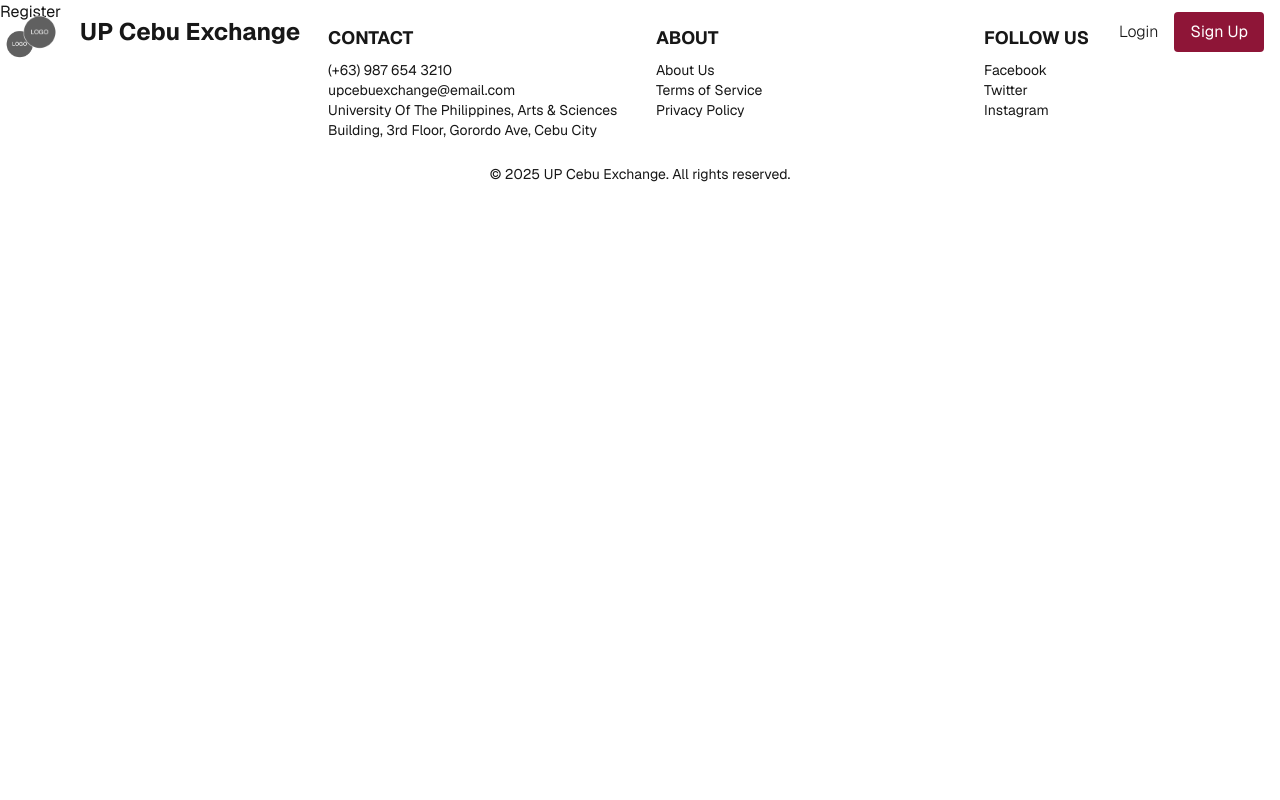
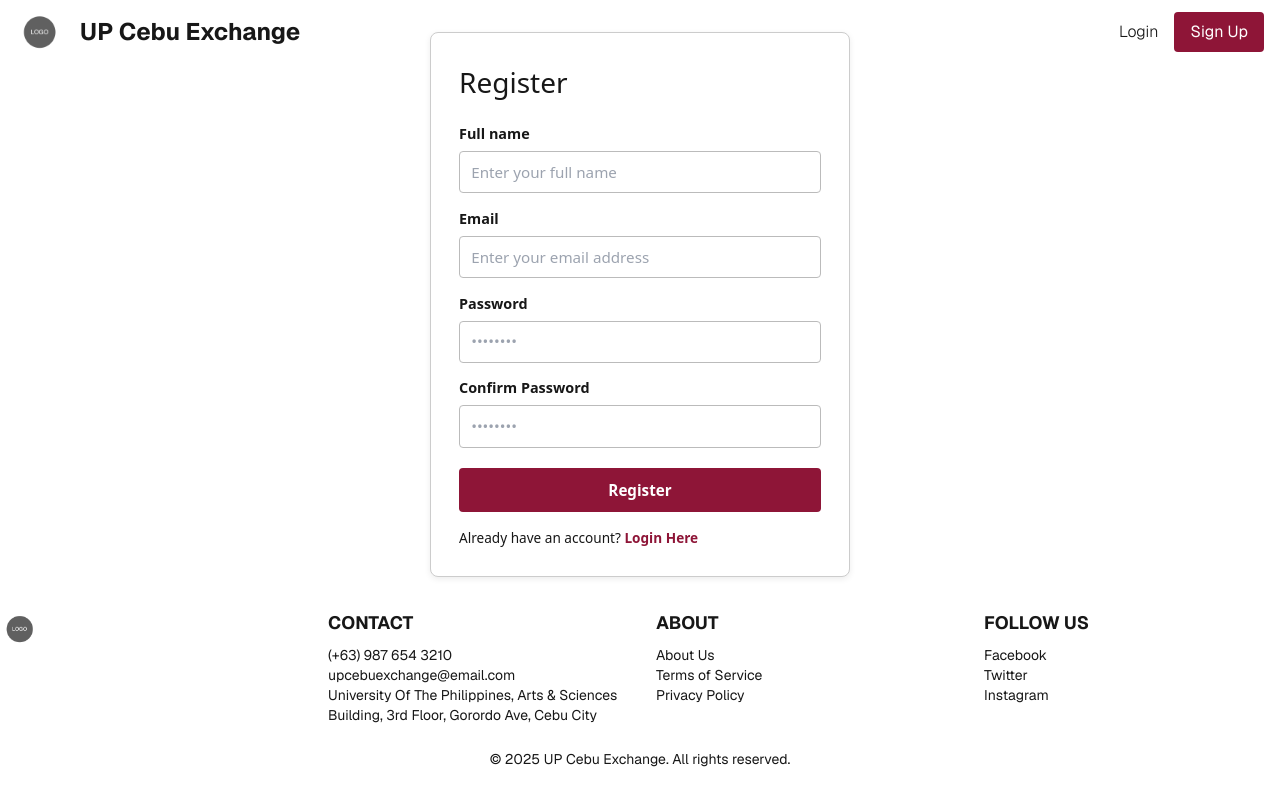
Before and after one commit to EricCatayas/UP-Cebu-Exchange, a Next.js app: page /register in a window 1280 px wide. Built offline with nearby package versions, Linux system fonts and the light colour scheme; no server answers.

Commit message:
feat: registration page

```diff
--- a/src/app/(customer)/register/page.tsx
+++ b/src/app/(customer)/register/page.tsx
@@ -1,7 +1,147 @@
-import React from "react";
+'use client';
+import React, { useState } from 'react';
+import { useAuth } from '@/contexts/AuthContext';
+import { useRouter } from 'next/navigation';
 
 function Register() {
-  return <div>Register</div>;
+  const { register } = useAuth();
+  const router = useRouter();
+
+  const [fullName, setFullName] = useState('');
+  const [email, setEmail] = useState('');
+  const [password, setPassword] = useState('');
+  const [confirm, setConfirm] = useState('');
+
+  const handleSubmit = async (e: React.FormEvent) => {
+    e.preventDefault();
+    // TODO: handle register
+    console.log({ fullName, email, password, confirm });
+    const result = await register(email, password, fullName);
+    console.log('result', result);
+    if (result.success) {
+      // Registration successful
+      console.log('Registration successful');
+      alert('Registration successful! Please verify your email.');
+      router.push('/verify-email');
+    } else {
+      // Handle registration error
+      alert(`Registration failed: ${result.error}`);
+      console.error('Registration error:', result.error);
+    }
+  };
+
+  return (
+    <div style={{ display: 'flex', justifyContent: 'center', padding: '2rem' }}>
+      <div
+        style={{
+          width: '100%',
+          maxWidth: '420px',
+          border: '1px solid #ccc',
+          borderRadius: '8px',
+          padding: '1.75rem',
+          boxShadow: '0 2px 6px rgba(0,0,0,0.08)',
+          background: '#fff',
+          fontFamily: 'system-ui, sans-serif',
+        }}
+      >
+        <h1 style={{ margin: '0 0 1.25rem', fontSize: '1.75rem' }}>Register</h1>
+
+        <form onSubmit={handleSubmit} style={{ display: 'grid', gap: '0.9rem' }}>
+          <label style={{ display: 'grid', gap: '0.4rem' }}>
+            <span style={{ fontSize: '.9rem', fontWeight: 600 }}>Full name</span>
+            <input
+              type="text"
+              required
+              value={fullName}
+              onChange={(e) => setFullName(e.target.value)}
+              placeholder="Enter your full name"
+              style={{
+                padding: '0.55rem 0.7rem',
+                border: '1px solid #bbb',
+                borderRadius: '4px',
+                fontSize: '.95rem',
+              }}
+            />
+          </label>
+
+          <label style={{ display: 'grid', gap: '0.4rem' }}>
+            <span style={{ fontSize: '.9rem', fontWeight: 600 }}>Email</span>
+            <input
+              type="email"
+              required
+              value={email}
+              onChange={(e) => setEmail(e.target.value)}
+              placeholder="Enter your email address"
+              style={{
+                padding: '0.55rem 0.7rem',
+                border: '1px solid #bbb',
+                borderRadius: '4px',
+                fontSize: '.95rem',
+              }}
+            />
+          </label>
+
+          <label style={{ display: 'grid', gap: '0.4rem' }}>
+            <span style={{ fontSize: '.9rem', fontWeight: 600 }}>Password</span>
+            <input
+              type="password"
+              required
+              value={password}
+              onChange={(e) => setPassword(e.target.value)}
+              placeholder="••••••••"
+              style={{
+                padding: '0.55rem 0.7rem',
+                border: '1px solid #bbb',
+                borderRadius: '4px',
+                fontSize: '.95rem',
+              }}
+            />
+          </label>
+
+          <label style={{ display: 'grid', gap: '0.4rem' }}>
+            <span style={{ fontSize: '.9rem', fontWeight: 600 }}>Confirm Password</span>
+            <input
+              type="password"
+              required
+              value={confirm}
+              onChange={(e) => setConfirm(e.target.value)}
+              placeholder="••••••••"
+              style={{
+                padding: '0.55rem 0.7rem',
+                border: '1px solid #bbb',
+                borderRadius: '4px',
+                fontSize: '.95rem',
+              }}
+            />
+          </label>
+
+          <button
+            type="submit"
+            className="bg-primary"
+            style={{
+              marginTop: '0.4rem',
+              padding: '0.65rem 0.9rem',
+              color: '#fff',
+              border: 'none',
+              borderRadius: '4px',
+              fontSize: '.95rem',
+              fontWeight: 600,
+              cursor: 'pointer',
+            }}
+          >
+            Register
+          </button>
+        </form>
+
+        <div style={{ marginTop: '1rem', fontSize: '.85rem' }}>
+          Already have an account?{' '}
+          <a href="#" className="text-primary" style={{ fontWeight: 600, textDecoration: 'none' }}>
+            Login Here
+          </a>
+        </div>
+      </div>
+    </div>
+  );
 }
 
 export default Register;
```
